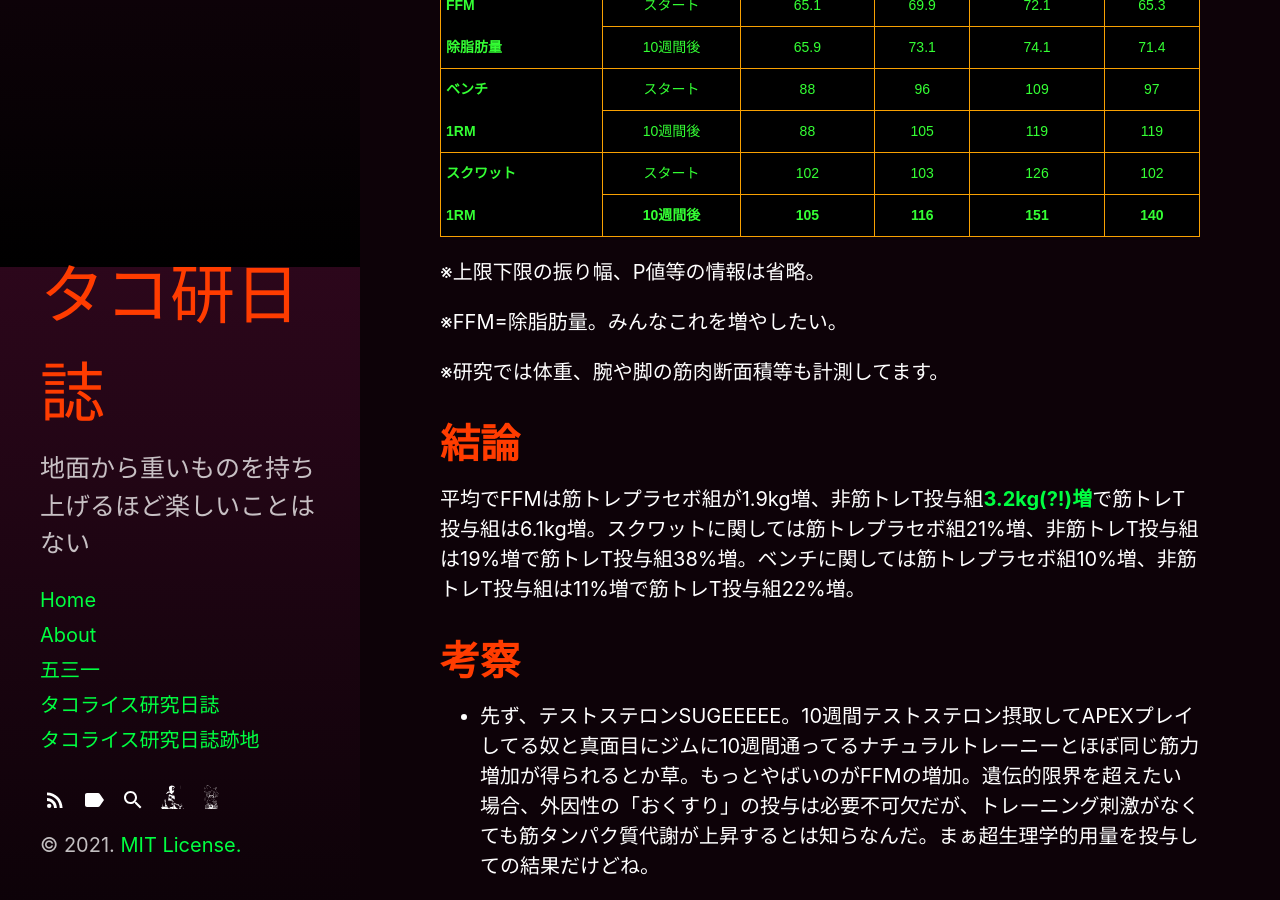
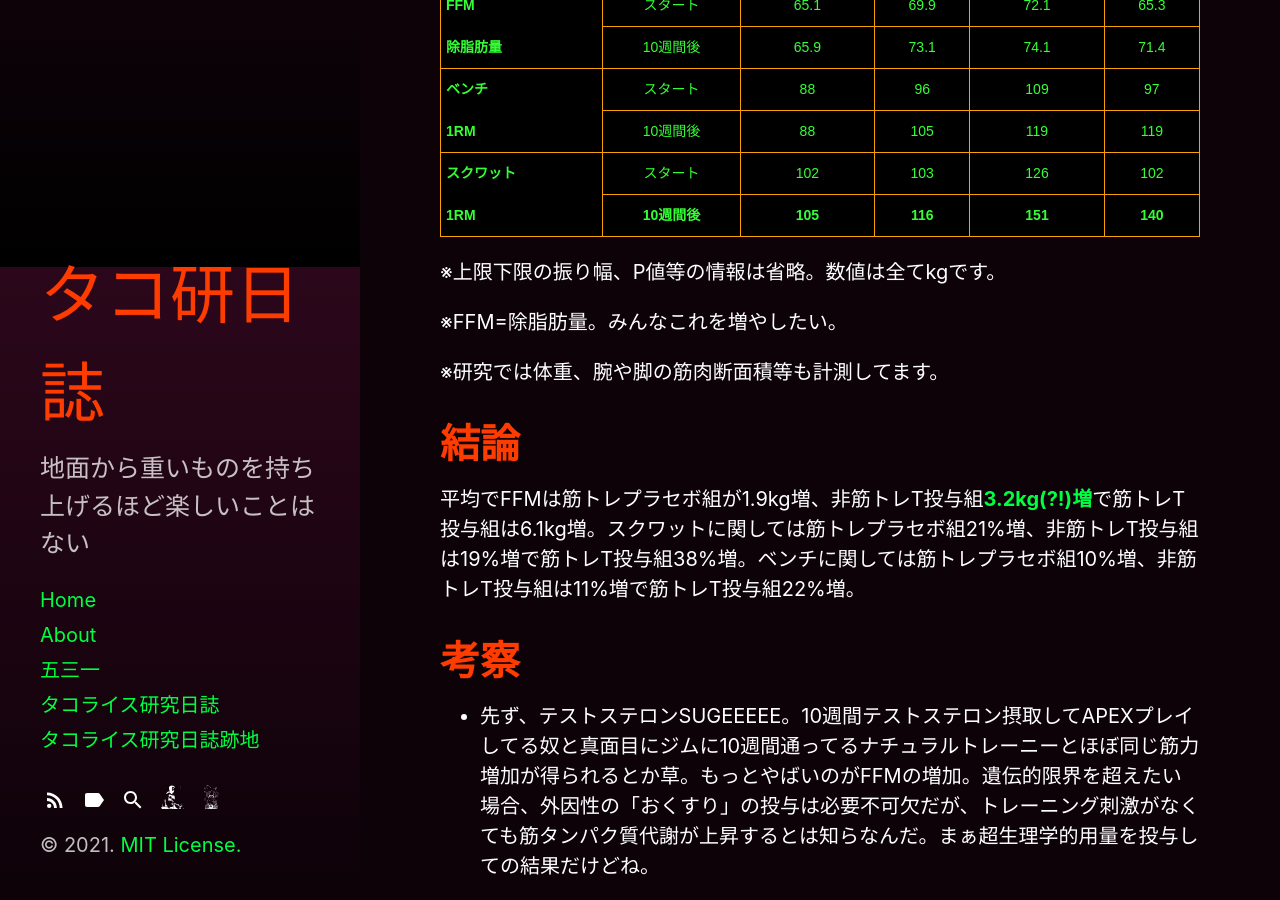
Before and after one commit to buckybean/buckybean.github.io, a Jekyll site: the page built from _posts/tacokennisshi/2021-08-09-MPMD.md, in a window 1280 px wide and 900 px high, scrolled down 2433 px. Built offline with Jekyll 4.4.1, drawn with Linux system fonts in a browser that asks for light colours; comment, search, counter and statistics services are not loaded.

Commit message:
Update 2021-08-09-MPMD.md

```diff
--- a/_posts/tacokennisshi/2021-08-09-MPMD.md
+++ b/_posts/tacokennisshi/2021-08-09-MPMD.md
@@ -126,7 +126,7 @@ Shalender Bhasin, M.D., Thomas W. Storer, Ph.D., Nancy Berman, Ph.D., Carlos Cal
 </tbody>
 </table></div>
 
-※上限下限の振り幅、P値等の情報は省略。
+※上限下限の振り幅、P値等の情報は省略。数値は全てkgです。
 
 ※FFM=除脂肪量。みんなこれを増やしたい。
 
```
